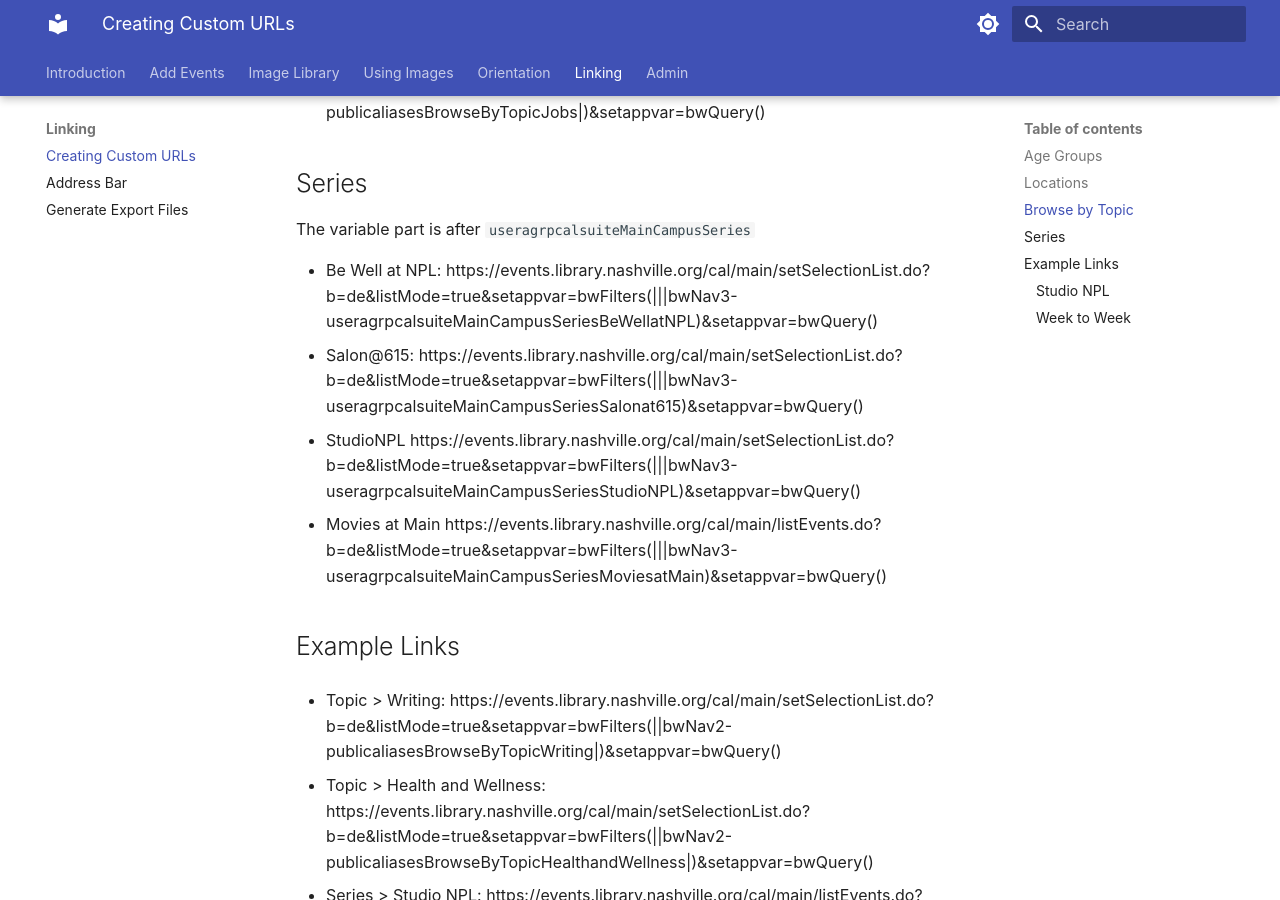
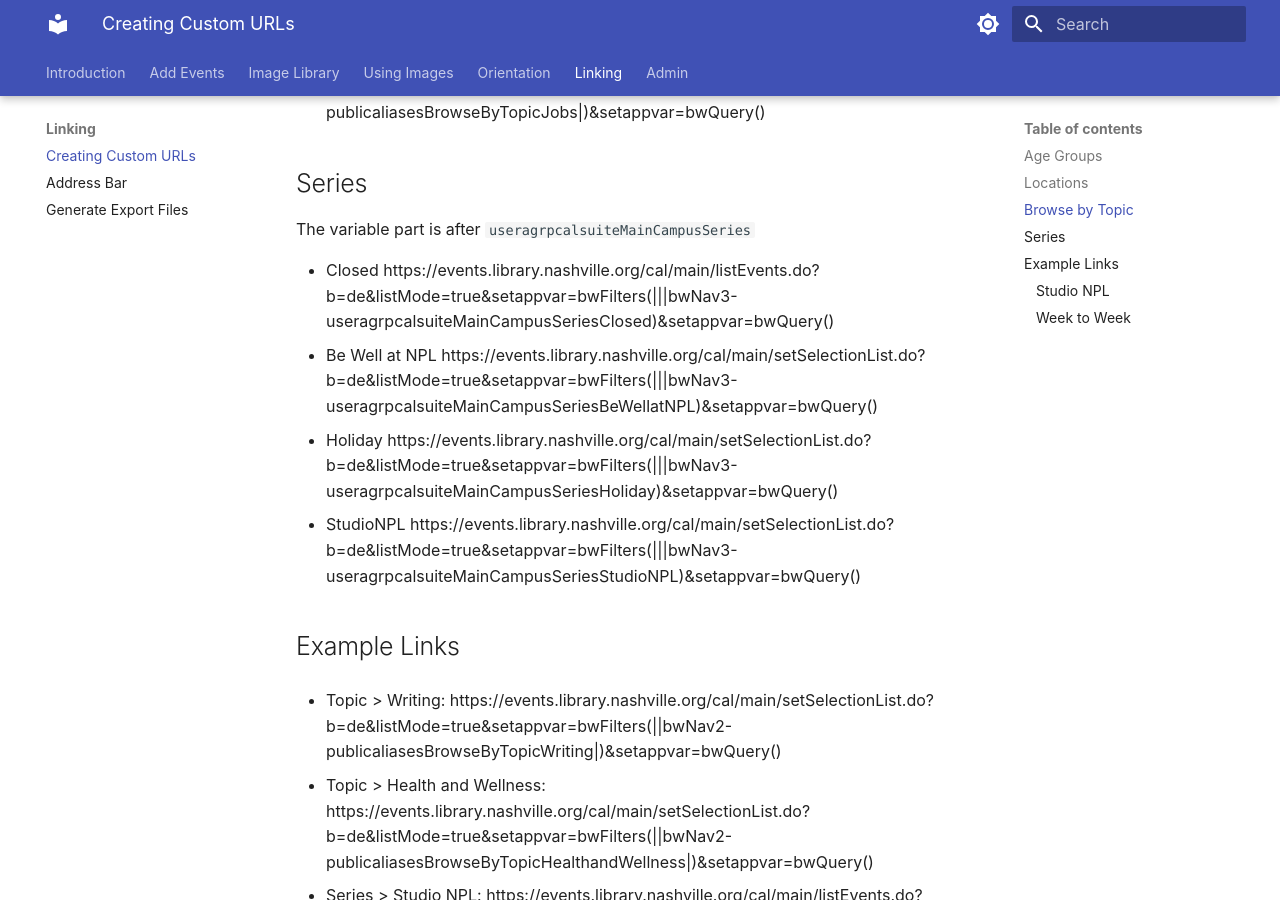
Before and after one commit to Nashville-Public-Library/bedework-docs, an MkDocs documentation site: the page built from docs/linking/custom.md, in a window 1280 px wide and 900 px high, scrolled down 1859 px. Built offline with MkDocs 1.6.1 and Material for MkDocs 9.7.7, drawn with Linux system fonts in a browser that asks for light colours.

Commit message:
example series links closed, holiday

```diff
--- a/docs/linking/custom.md
+++ b/docs/linking/custom.md
@@ -55,14 +55,15 @@ https://events.library.nashville.org/cal/main/setSelectionList.do?b=de&listMode=
 
 The variable part is after `useragrpcalsuiteMainCampusSeries`
 
-- Be Well at NPL:
+- Closed
+https://events.library.nashville.org/cal/main/listEvents.do?b=de&listMode=true&setappvar=bwFilters(|||bwNav3-useragrpcalsuiteMainCampusSeriesClosed)&setappvar=bwQuery()
+- Be Well at NPL
 https://events.library.nashville.org/cal/main/setSelectionList.do?b=de&listMode=true&setappvar=bwFilters(|||bwNav3-useragrpcalsuiteMainCampusSeriesBeWellatNPL)&setappvar=bwQuery()
-- Salon@615:
-https://events.library.nashville.org/cal/main/setSelectionList.do?b=de&listMode=true&setappvar=bwFilters(|||bwNav3-useragrpcalsuiteMainCampusSeriesSalonat615)&setappvar=bwQuery()
+- Holiday
+https://events.library.nashville.org/cal/main/setSelectionList.do?b=de&listMode=true&setappvar=bwFilters(|||bwNav3-useragrpcalsuiteMainCampusSeriesHoliday)&setappvar=bwQuery()
 - StudioNPL
 https://events.library.nashville.org/cal/main/setSelectionList.do?b=de&listMode=true&setappvar=bwFilters(|||bwNav3-useragrpcalsuiteMainCampusSeriesStudioNPL)&setappvar=bwQuery()
-- Movies at Main
-https://events.library.nashville.org/cal/main/listEvents.do?b=de&listMode=true&setappvar=bwFilters(|||bwNav3-useragrpcalsuiteMainCampusSeriesMoviesatMain)&setappvar=bwQuery()
+
 ## Example Links
 
 - Topic > Writing: https://events.library.nashville.org/cal/main/setSelectionList.do?b=de&listMode=true&setappvar=bwFilters(||bwNav2-publicaliasesBrowseByTopicWriting|)&setappvar=bwQuery()
```
